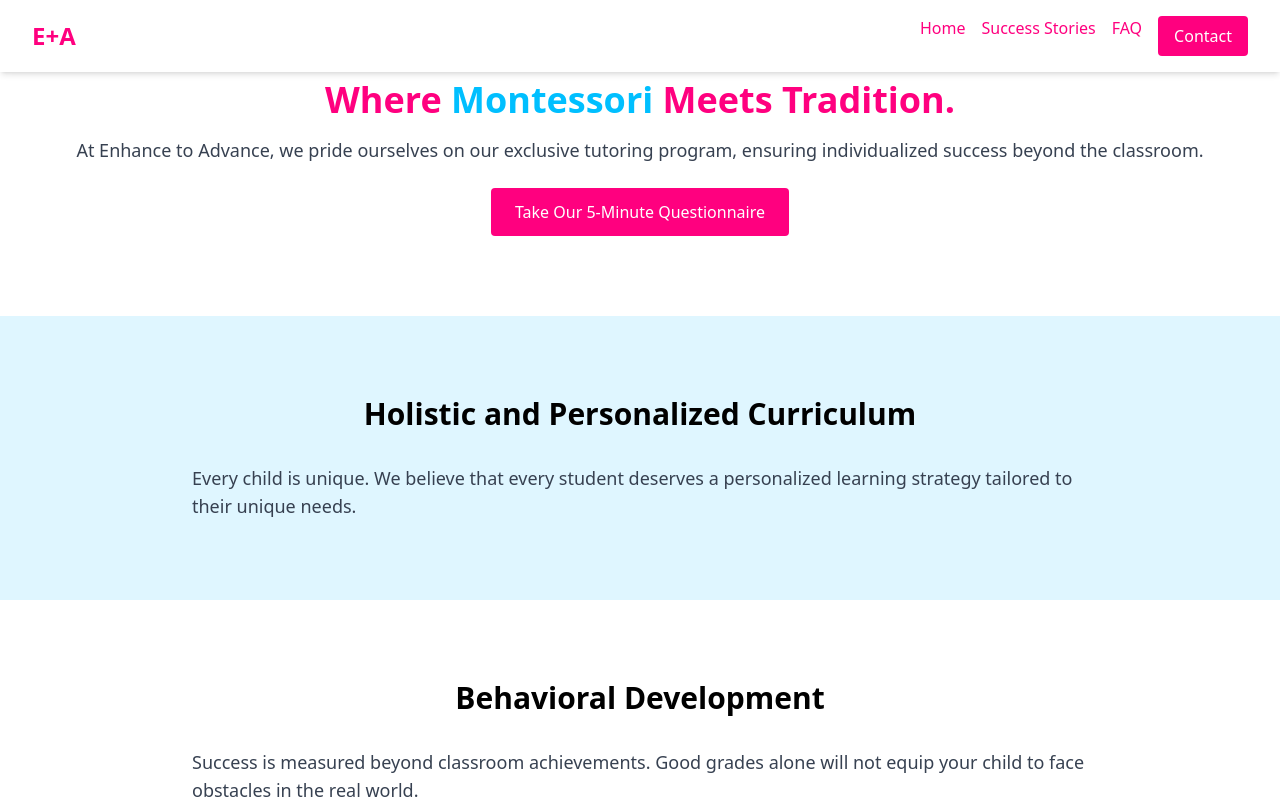
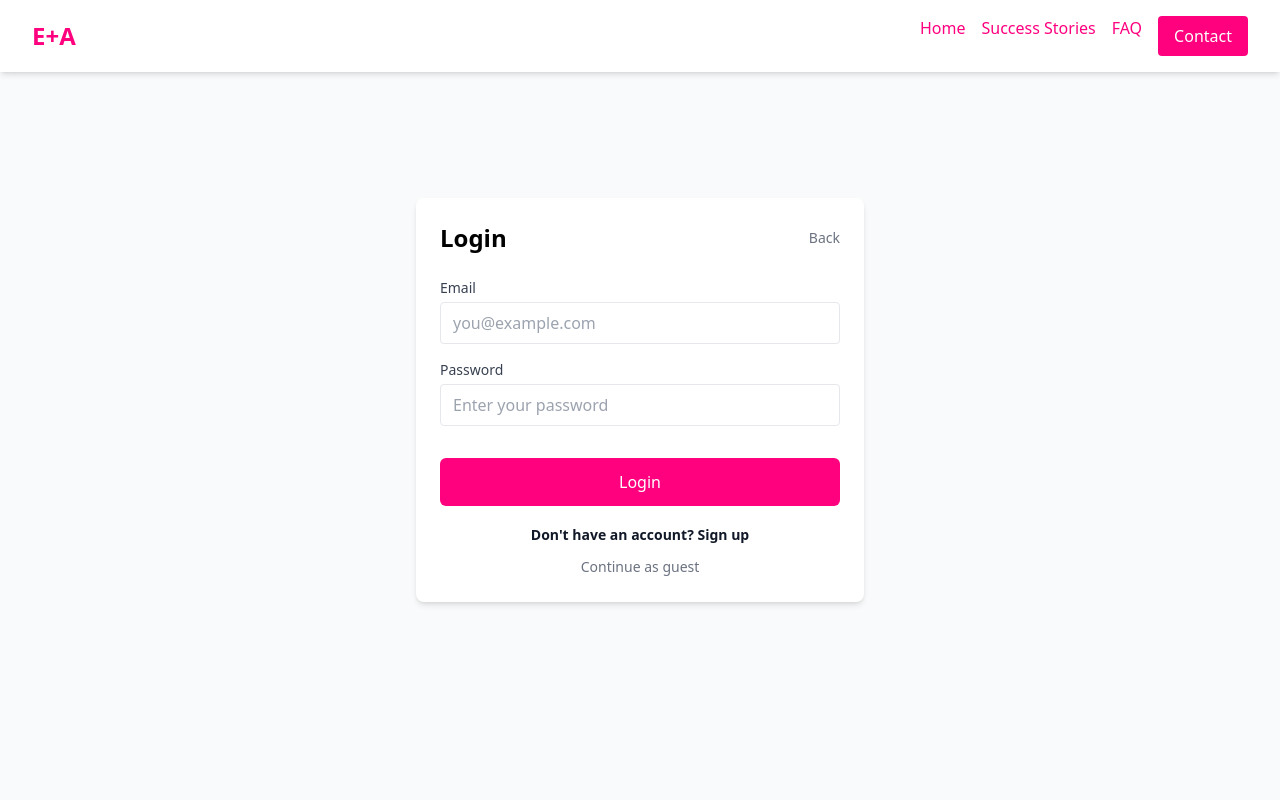
Before and after one commit to LuckyHariharan/ETALearning, a React (Create React App) app in the folder eta-learning/: page / in a window 1280 px wide. Both pictures are taken after a click on the button "Take Our 5-Minute Questionnaire". Shown: the top 800 px of the page. Built offline with nearby package versions, Linux system fonts and the light colour scheme.

Commit message:
feat(ui): add Hero onStart, Login and Dashboard components on add/screens branch

```diff
--- /dev/null
+++ b/eta-learning/src/components/Dashboard.tsx
@@ -0,0 +1,81 @@
+import React, { useState } from 'react';
+
+type TabKey = 'kids' | 'programs' | 'merch';
+
+interface DashboardProps {
+  onBack?: () => void;
+}
+
+const Dashboard: React.FC<DashboardProps> = ({ onBack }) => {
+  const [tab, setTab] = useState<TabKey>('kids');
+
+  return (
+    <div className="min-h-screen p-4 bg-white">
+      <div className="max-w-4xl mx-auto">
+        <div className="flex items-center justify-between mb-4">
+          <h2 className="text-2xl font-semibold">Dashboard</h2>
+          {onBack && (
+            <button
+              onClick={onBack}
+              className="text-sm text-gray-600 hover:text-gray-800"
+            >
+              Back
+            </button>
+          )}
+        </div>
+
+        <div className="bg-gray-50 rounded-lg shadow-sm overflow-hidden">
+          <div className="flex flex-col md:flex-row">
+            {/* Tabs column */}
+            <nav className="flex md:flex-col w-full md:w-1/3 border-b md:border-b-0 md:border-r border-gray-200">
+              <button
+                className={`flex-1 md:flex-none px-4 py-3 text-left w-full md:w-auto ${tab === 'kids' ? 'bg-white text-mainBlue font-medium' : 'text-gray-700'}`}
+                onClick={() => setTab('kids')}
+              >
+                My Kids
+              </button>
+              <button
+                className={`flex-1 md:flex-none px-4 py-3 text-left w-full md:w-auto ${tab === 'programs' ? 'bg-white text-mainBlue font-medium' : 'text-gray-700'}`}
+                onClick={() => setTab('programs')}
+              >
+                Programs & Plans
+              </button>
+              <button
+                className={`flex-1 md:flex-none px-4 py-3 text-left w-full md:w-auto ${tab === 'merch' ? 'bg-white text-mainBlue font-medium' : 'text-gray-700'}`}
+                onClick={() => setTab('merch')}
+              >
+                Merchandise
+              </button>
+            </nav>
+
+            {/* Content area */}
+            <div className="p-6 w-full md:w-2/3">
+              {tab === 'kids' && (
+                <div>
+                  <h3 className="text-xl font-semibold mb-2">My Kids</h3>
+                  <p className="text-gray-600">Manage profiles, progress, and schedules for your children.</p>
+                </div>
+              )}
+
+              {tab === 'programs' && (
+                <div>
+                  <h3 className="text-xl font-semibold mb-2">Programs & Plans</h3>
+                  <p className="text-gray-600">Browse available programs, pricing, and enrollment options.</p>
+                </div>
+              )}
+
+              {tab === 'merch' && (
+                <div>
+                  <h3 className="text-xl font-semibold mb-2">Merchandise</h3>
+                  <p className="text-gray-600">Explore our branded items and learning materials.</p>
+                </div>
+              )}
+            </div>
+          </div>
+        </div>
+      </div>
+    </div>
+  );
+};
+
+export default Dashboard;
--- a/eta-learning/src/components/Hero.tsx
+++ b/eta-learning/src/components/Hero.tsx
@@ -1,6 +1,10 @@
 import React from 'react';
 
-const Hero = () => {
+interface HeroProps {
+  onStart?: () => void;
+}
+
+const Hero: React.FC<HeroProps> = ({ onStart }) => {
   return (
     <section className="bg-white text-center py-20 px-4">
       <h1 className="text-4xl font-bold text-mainPink">
@@ -10,7 +14,10 @@ const Hero = () => {
         At Enhance to Advance, we pride ourselves on our exclusive tutoring program,
         ensuring individualized success beyond the classroom.
       </p>
-      <button className="mt-6 px-6 py-3 bg-mainPink text-white rounded hover:bg-mainBlue">
+      <button
+        onClick={() => onStart && onStart()}
+        className="mt-6 px-6 py-3 bg-mainPink text-white rounded hover:bg-mainBlue"
+      >
         Take Our 5-Minute Questionnaire
       </button>
     </section>
--- /dev/null
+++ b/eta-learning/src/components/Login.tsx
@@ -0,0 +1,78 @@
+import React, { useState } from 'react';
+
+interface LoginProps {
+  onLogin: () => void;
+  onBack?: () => void;
+}
+
+const Login: React.FC<LoginProps> = ({ onLogin, onBack }) => {
+  const [email, setEmail] = useState('');
+  const [password, setPassword] = useState('');
+
+  const submit = (e: React.FormEvent) => {
+    e.preventDefault();
+    // Per spec: any input should allow continuing
+    onLogin();
+  };
+
+  return (
+    <div className="min-h-screen flex items-center justify-center px-4 py-12">
+      <div className="w-full max-w-md bg-white rounded-lg shadow-md p-6">
+        <div className="flex items-center justify-between mb-6">
+          <h2 className="text-2xl font-semibold">Login</h2>
+          {onBack && (
+            <button onClick={onBack} className="text-sm text-gray-500 hover:text-gray-700">Back</button>
+          )}
+        </div>
+
+        <form onSubmit={submit} className="space-y-4">
+          <div>
+            <label className="block text-sm font-medium text-gray-700">Email</label>
+            <input
+              type="email"
+              value={email}
+              onChange={(e) => setEmail(e.target.value)}
+              className="mt-1 block w-full border border-gray-200 rounded px-3 py-2 focus:outline-none focus:ring-2 focus:ring-mainBlue"
+              placeholder="you@example.com"
+            />
+          </div>
+
+          <div>
+            <label className="block text-sm font-medium text-gray-700">Password</label>
+            <input
+              type="password"
+              value={password}
+              onChange={(e) => setPassword(e.target.value)}
+              className="mt-1 block w-full border border-gray-200 rounded px-3 py-2 focus:outline-none focus:ring-2 focus:ring-mainBlue"
+              placeholder="Enter your password"
+            />
+          </div>
+
+          <div className="pt-4">
+            <button
+              type="submit"
+              className="w-full py-3 bg-mainPink text-white rounded-md font-medium hover:bg-mainBlue"
+            >
+              Login
+            </button>
+          </div>
+        </form>
+
+        <div className="mt-4 text-center">
+          <button className="font-semibold text-sm text-gray-900">Don't have an account? Sign up</button>
+        </div>
+
+        <div className="mt-2 text-center">
+          <button
+            onClick={onLogin}
+            className="text-sm text-gray-500 hover:text-gray-700"
+          >
+            Continue as guest
+          </button>
+        </div>
+      </div>
+    </div>
+  );
+};
+
+export default Login;
```
